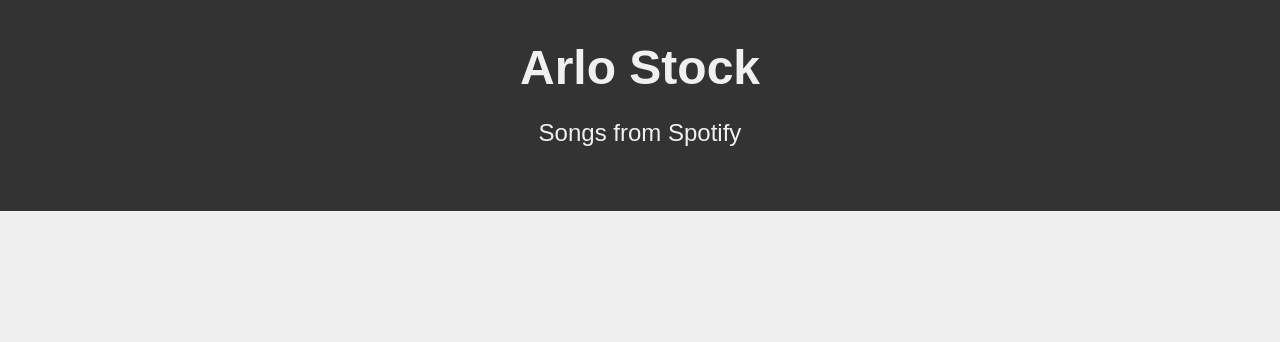
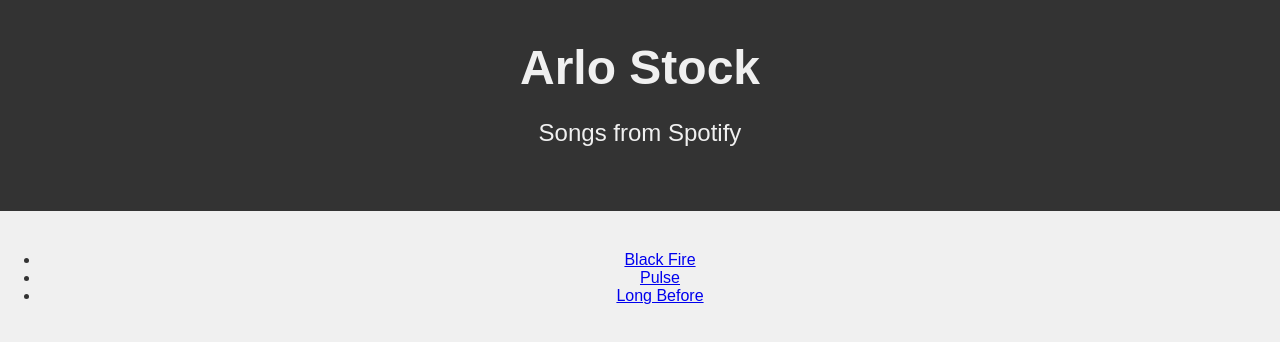
Before and after one commit to arlostock/arlostock.github.io, a plain HTML site: page songs.html in a window 1280 px wide. Drawn offline with nearby package versions, Linux system fonts and the light colour scheme; no server answers.

Commit message:
Update songs.html

```diff
--- a/songs.html
+++ b/songs.html
@@ -12,11 +12,12 @@
         <p>Songs from Spotify</p>
     </header>
     <section>
-        <ul id="song-list">
-            <!-- Songs will be dynamically added here -->
-        </ul>
+<ul id="song-list">
+    <li><a href="https://open.spotify.com/track/5Ib6eam7hS5MAnKE67AGZm">Black Fire</a></li>
+    <li><a href="https://open.spotify.com/track/5TdrplBoSigBu7pmM8vYzY">Pulse</a></li>
+    <li><a href="https://open.spotify.com/track/7dgCWQjjnn6HIrhdtR6WAO">Long Before</a></li>
+    <!-- Add more songs as needed -->
+</ul>
     </section>
-    <script src="https://cdnjs.cloudflare.com/ajax/libs/jquery/3.6.0/jquery.min.js"></script>
-    <script src="songs.js"></script>
 </body>
 </html>
```
